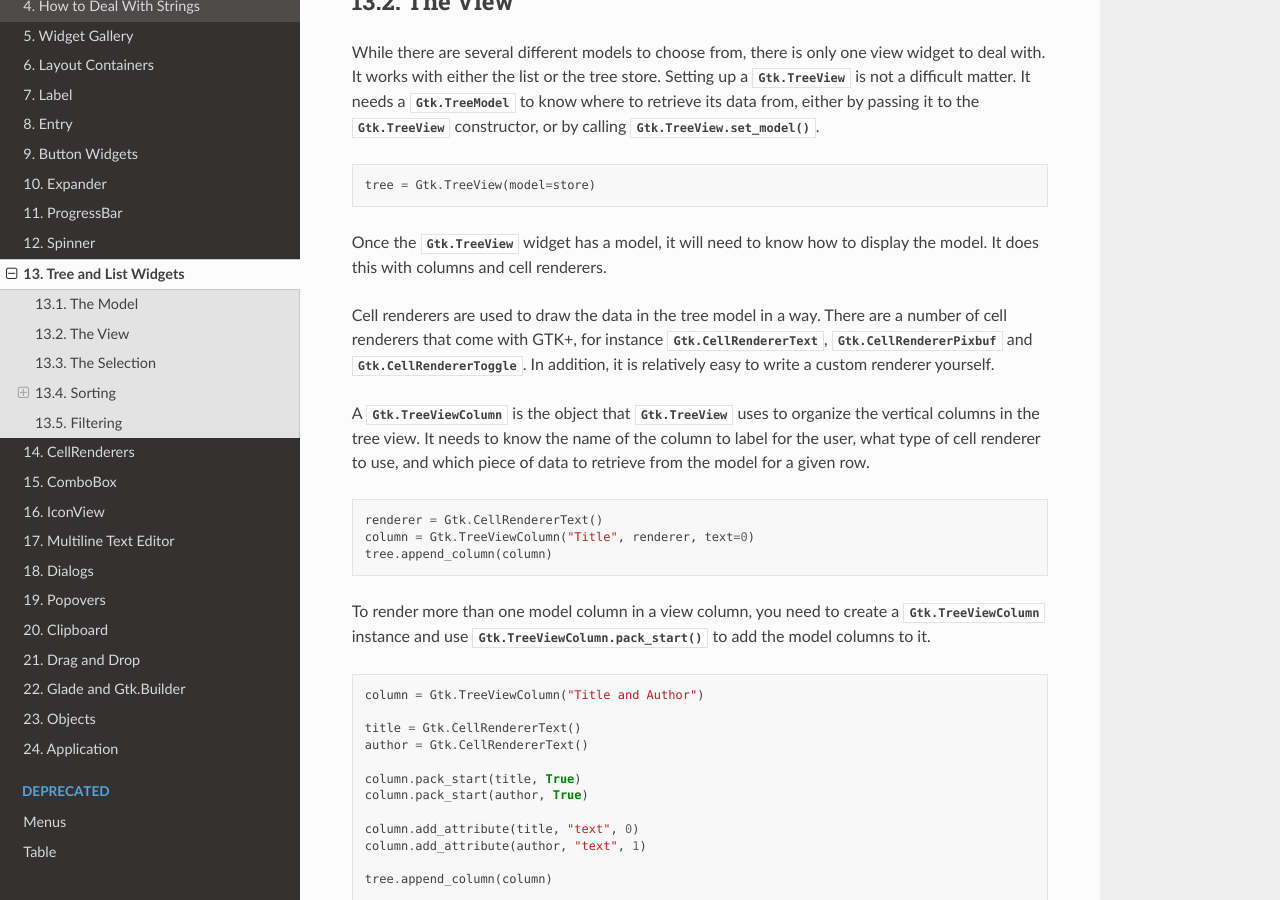
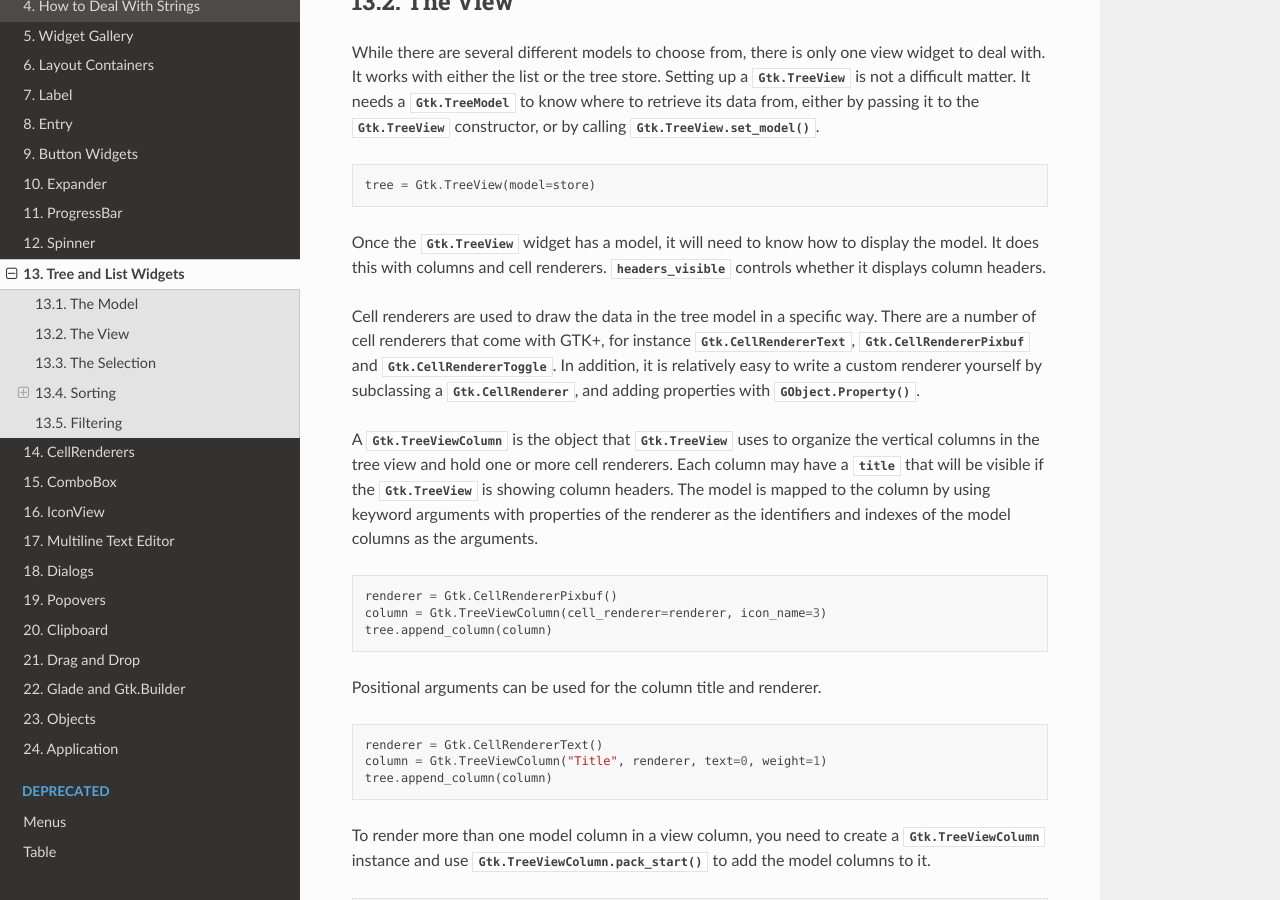
Before and after one commit to sebp/PyGObject-Tutorial, a Sphinx documentation site: the page built from source/treeview.txt, in a window 1280 px wide and 900 px high, scrolled down 2752 px. Built offline with Sphinx 7.4.7 and the Read the Docs theme 2.0.0, drawn with Linux system fonts in a browser that asks for light colours.

Commit message:
Expand the description of Gtk.TreeViewColumn
Mention column headers being optional, some pointers on custom renderers
and more on the mapping from model to view column.

```diff
--- a/source/conf.py
+++ b/source/conf.py
@@ -38,6 +38,7 @@ intersphinx_mapping = {
     "gobject": ("https://lazka.github.io/pgi-docs/GObject-2.0", None),
     "gio": ("https://lazka.github.io/pgi-docs/Gio-2.0", None),
     "gtk": ("https://lazka.github.io/pgi-docs/Gtk-3.0", None),
+    "pygobject": ("https://pygobject.readthedocs.io/en/latest", None),
 }
 
 # Add any paths that contain templates here, relative to this directory.
--- a/source/treeview.txt
+++ b/source/treeview.txt
@@ -155,22 +155,36 @@ passing it to the :class:`Gtk.TreeView` constructor, or by calling
 
 Once the :class:`Gtk.TreeView` widget has a model, it will need to know how to
 display the model. It does this with columns and cell renderers.
+:data:`headers_visible <Gtk.TreeView.props.headers_visible>` controls whether
+it displays column headers.
 
-Cell renderers are used to draw the data in the tree model in a way. There are a
-number of cell renderers that come with GTK+, for instance
+Cell renderers are used to draw the data in the tree model in a specific way.
+There are a number of cell renderers that come with GTK+, for instance
 :class:`Gtk.CellRendererText`, :class:`Gtk.CellRendererPixbuf` and
 :class:`Gtk.CellRendererToggle`.
-In addition, it is relatively easy to write a custom renderer yourself.
+In addition, it is relatively easy to write a custom renderer yourself by
+subclassing a :class:`Gtk.CellRenderer`, and adding properties with
+:func:`GObject.Property`.
 
 A :class:`Gtk.TreeViewColumn` is the object that :class:`Gtk.TreeView` uses to
-organize the vertical columns in the tree view. It needs to know the name of the
-column to label for the user, what type of cell renderer to use, and which piece
-of data to retrieve from the model for a given row.
+organize the vertical columns in the tree view and hold one or more cell renderers.
+Each column may have a :data:`title <Gtk.TreeViewColumn.props.title>` that will
+be visible if the :class:`Gtk.TreeView` is showing column headers. The model
+is mapped to the column by using keyword arguments with properties of the
+renderer as the identifiers and indexes of the model columns as the arguments.
+
+.. code-block:: python
+
+    renderer = Gtk.CellRendererPixbuf()
+    column = Gtk.TreeViewColumn(cell_renderer=renderer, icon_name=3)
+    tree.append_column(column)
+
+Positional arguments can be used for the column title and renderer.
 
 .. code-block:: python
 
     renderer = Gtk.CellRendererText()
-    column = Gtk.TreeViewColumn("Title", renderer, text=0)
+    column = Gtk.TreeViewColumn("Title", renderer, text=0, weight=1)
     tree.append_column(column)
 
 To render more than one model column in a view column, you need to create a
```
